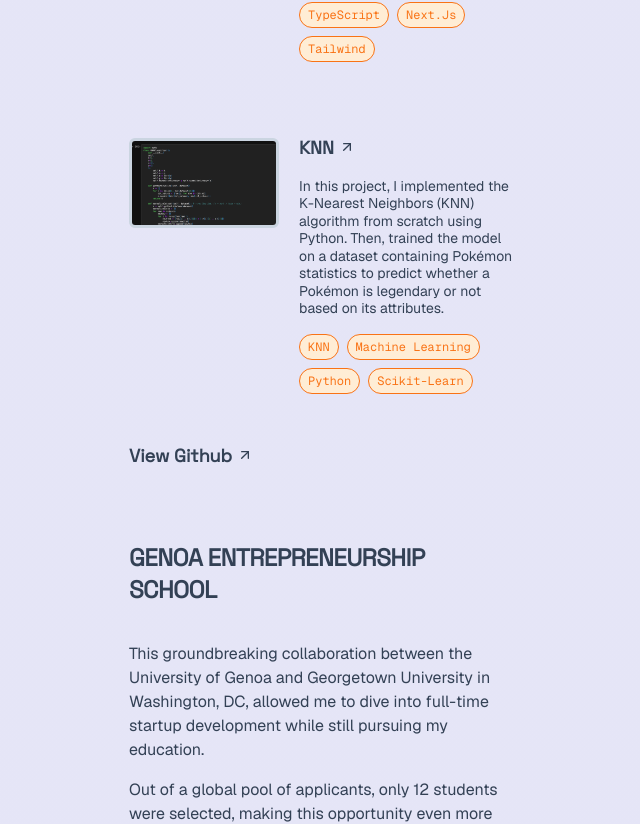
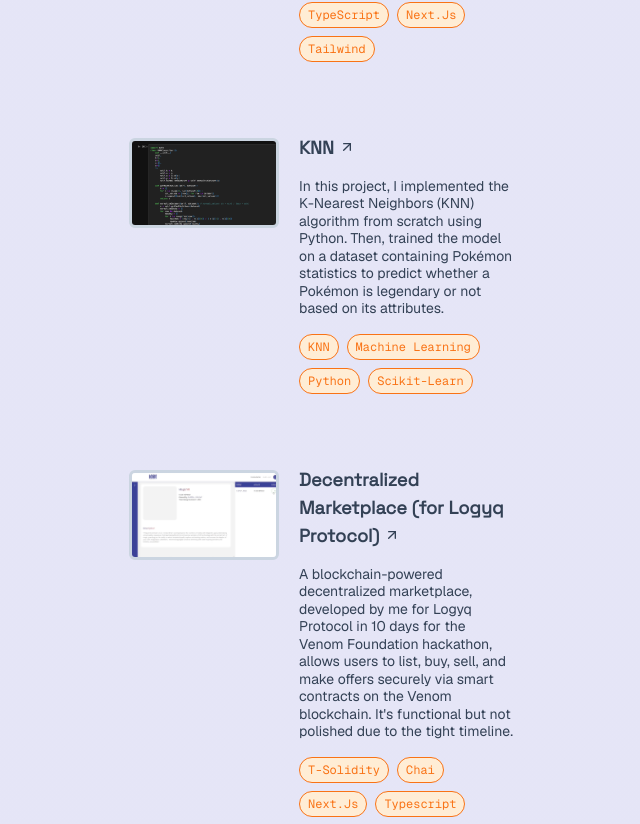
Before and after one commit to twotimesgi/portfolio, a Next.js app: page / in a window 1280 px wide. Shown: the part 1860-2684 px from the top of the page, without its empty margins (599-1239 px from the left). Built offline with nearby package versions, Linux system fonts and the light colour scheme.

Commit message:
Added proj

```diff
--- a/src/app/components/ProjectCard.tsx
+++ b/src/app/components/ProjectCard.tsx
@@ -15,7 +15,7 @@ const ProjectCard = ({ image, title, description, tags, link }: ProjectCardProps
     <div className="hover:bg-white/20 hover:shadow-lg rounded-lg w-full transition-all group ">
       <a href={link} className="px-6 sm:py-6 mb-6 flex flex-col sm:gap-5 sm:flex-row gap-2">
       <div className="text-slate-400 sm:w-[150px] w-full pt-1 text-nowrap shrink-0 ">
-        <Image src={image} className="rounded-md border-[3px] border-slate-300 group-hover:border-slate-500 transition-all group-hover:scale-105 w-[300px] h-[90px] object-cover" width={300} alt={`${title} Screenshot`} />
+        <Image src={image} className="rounded-md border-[3px] border-slate-300 group-hover:border-slate-500 transition-all group-hover:scale-105 w-[300px] h-[90px] object-cover object-left" width={300} alt={`${title} Screenshot`} />
       </div>
       <div>
           <span className="h4 group-hover:text-orange-500 text-slate-700 text-lg font-semibold transition">
--- a/src/app/components/Projects.tsx
+++ b/src/app/components/Projects.tsx
@@ -2,6 +2,7 @@ import ProjectCard from "./ProjectCard";
 import SlackClone from "../public/slack-clone.png"
 import Portfolio from "../public/portfolio.png"
 import knn from "../public/knn.png"
+import MarketPlace from "../public/marketplace.png"
 import { StaticImport } from "next/dist/shared/lib/get-img-props";
 import { ArrowUpRight } from "lucide-react";
 
@@ -26,6 +27,13 @@ const projects : ProjectCardProps[] = [
     tags: ["KNN", "Machine Learning", "Python", "Scikit-learn"],
     image: knn,
     link: "https://github.com/twotimesgi/KNN",
+  },
+  {
+    title: "Decentralized Marketplace (for Logyq Protocol)",
+    description: "A blockchain-powered decentralized marketplace, developed by me for Logyq Protocol in 10 days for the Venom Foundation hackathon, allows users to list, buy, sell, and make offers securely via smart contracts on the Venom blockchain. It's functional but not polished due to the tight timeline.",
+    tags: ["T-Solidity", "Chai", "Next.js", "Typescript"],
+    image: MarketPlace,
+    link: "https://github.com/twotimesgi/decentralized-marketplace-frontend",
   }
 ];
 
```
Also changed, not shown: src/app/public/marketplace.png (added).
